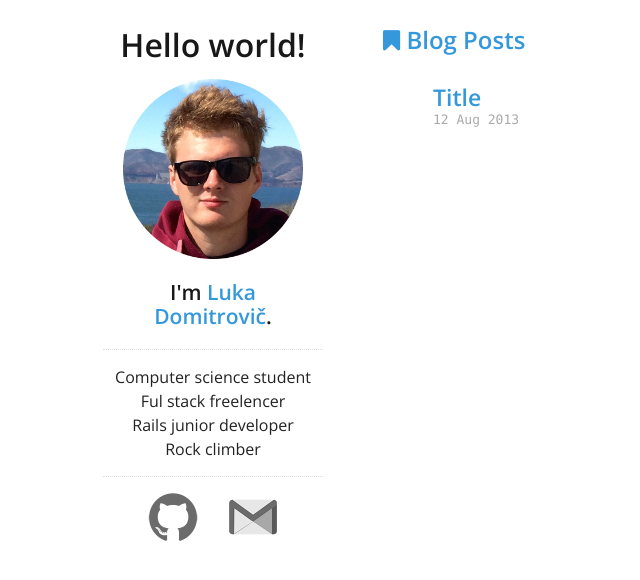
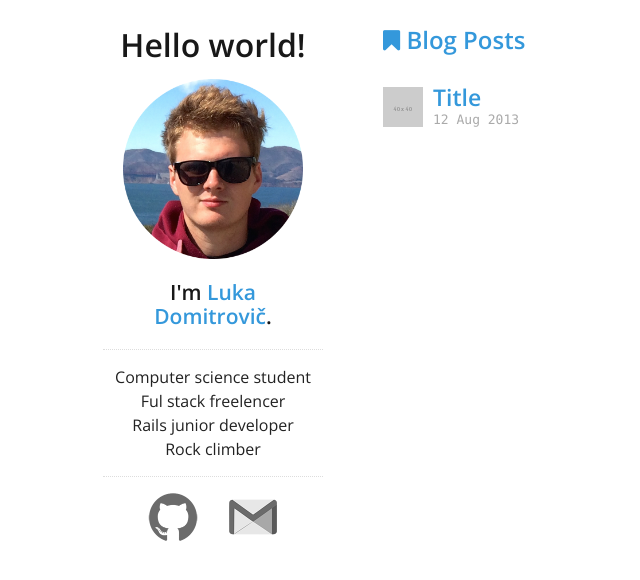
Before and after one commit to luxxi/luxxi.github.io, a Jekyll site: the page built from index.html, in a window 1280 px wide. Shown: the top 580 px of the page, without its empty margins (67-707 px from the left). Built offline with Jekyll 4.4.1, drawn with Linux system fonts in a browser that asks for light colours; nearby versions of some CDN libraries.

Commit message:
add icon dynamically

```diff
--- a/_config.yml
+++ b/_config.yml
@@ -9,5 +9,6 @@ defaults:
       path: ""
     values:
       show_title: true
+      post_icon: "40x40.png"
 
 exclude: [LICENSE, CNAME, README.md, .gitignore, Gemfile, Gemfile.lock]
--- a/_data/theme.yml
+++ b/_data/theme.yml
@@ -11,7 +11,6 @@ social:
 name: Luka <br /> Domitrovič
 lastname: Domitrovič
 email: luka@domitrovic.si
-tagline: "weak opinions, strongly held"
 
 # Google Analytics key, leave blank to ignore
 google_analytics_key: UA-33653385-2
--- a/index.html
+++ b/index.html
@@ -11,7 +11,7 @@ show_title: false
       <li>
         <div class="title">
           <div class="thumb">
-            <img src="">
+            <img src="/assets/icons/{{ page.post_icon }}">
           </div>
           <h4><a href="{{ post.url }}">{{ post.title }}</a></h4>
           <p>{{ post.date | date_to_string }}</p>
```
Also changed, not shown: _posts/2013-08-12-another-sample.md (+1 -0 lines), assets/icons/40x40.png (added).
